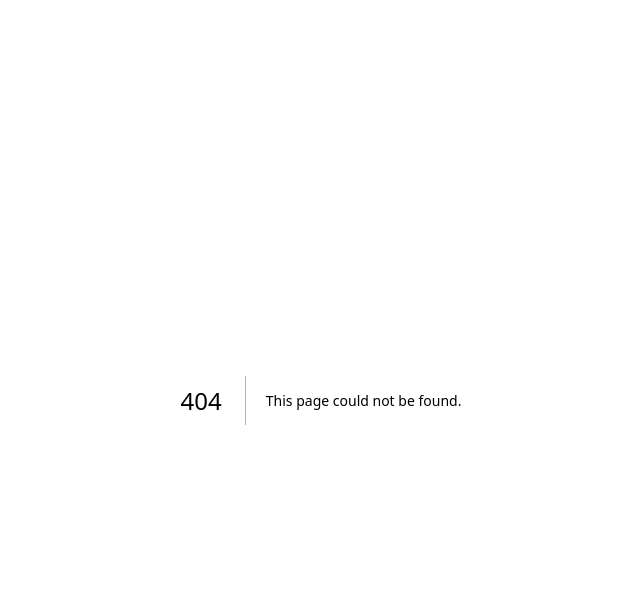
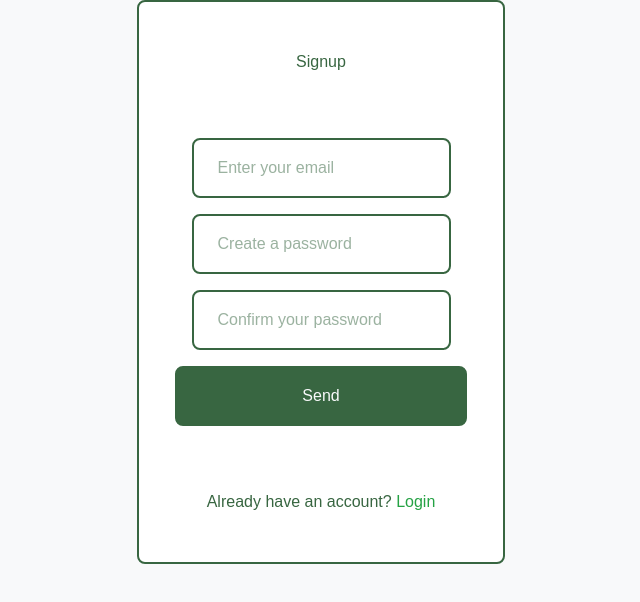
Before and after one commit to lewis-boy/trashcan, a Next.js app: page /signup in a window 1280 px wide. Before the commit this address had no page. Shown: the top 602 px of the page, without its empty margins (319-959 px from the left). Built offline with nearby package versions, Linux system fonts and the light colour scheme.

Commit message:
added barebones for the signup page, Must manually enter route

```diff
--- /dev/null
+++ b/app/actions.js
@@ -0,0 +1,12 @@
+"use server"
+
+export async function submitContactForm(previousState, formData) {
+  await new Promise((resolve) => setTimeout(resolve, 2000))
+
+  const email = formData.get("email")
+  const password = formData.get("password")
+  const confirmPassword = formData.get("confirmPassword")
+  console.log(email, password, confirmPassword)
+
+  return "Error: you didnt include anime"
+}
--- /dev/null
+++ b/app/login/page.js
@@ -0,0 +1,5 @@
+import React from "react"
+
+export default function Login() {
+  return <div>login</div>
+}
--- /dev/null
+++ b/app/signup/page.js
@@ -0,0 +1,56 @@
+"use client"
+import React from "react"
+import { submitContactForm } from "../actions"
+import { useActionState } from "react"
+
+export default function Signup() {
+  const [error, action, isLoading] = useActionState(submitContactForm, "")
+
+  return (
+    <form className="w-[368px] flex flex-col items-center justify-center gap-[1rem] my-0 mx-auto border-2 border-solid border-[var(--primary-color)] bg-[var(--bg-color)] rounded-lg">
+      <h2 className="py-[3rem] px-[1rem]">Signup</h2>
+      <input
+        type="email"
+        id="email"
+        name="email"
+        required
+        placeholder="Enter your email"
+        className="border-2 border-solid border-[var(--primary-color)] rounded-lg py-[1rem] px-[1.5rem] form-input"
+      />
+      <input
+        type="password"
+        id="password"
+        name="password"
+        required
+        placeholder="Create a password"
+        className="border-2 border-solid border-[var(--primary-color)] rounded-lg py-[1rem] px-[1.5rem] form-input"
+      />
+      <input
+        type="password"
+        id="confirmPassword"
+        name="confirmPassword"
+        required
+        placeholder="Confirm your password"
+        className="border-2 border-solid border-[var(--primary-color)] rounded-lg py-[1rem] px-[1.5rem] form-input"
+      />
+      <button
+        type="submit"
+        className="border-2 border-solid border-[var(--primary-color)] rounded-lg py-[1rem] px-[2rem] w-[80%] bg-[var(--primary-color)] text-[var(--secondary-color)] form-input"
+      >
+        {isLoading ? "Sending..." : "Send"}
+      </button>
+
+      {error && <p className="text-red-600 text-sm">{error}</p>}
+
+      <p className="py-[3rem] px-[1rem]">
+        Already have an account?{" "}
+        <a
+          href="/login"
+          className="text-[var(--highlight-color)]"
+        >
+          Login
+        </a>
+      </p>
+    </form>
+  )
+}
--- a/package.json
+++ b/package.json
@@ -15,6 +15,9 @@
   },
   "devDependencies": {
     "@tailwindcss/postcss": "^4",
-    "tailwindcss": "^4.0.12"
+    "@types/node": "22.13.10",
+    "@types/react": "19.0.12",
+    "tailwindcss": "^4.0.12",
+    "typescript": "5.8.2"
   }
 }
```
Also changed, not shown: tsconfig.json (added, +35 -0 lines), next-env.d.ts (added), 1 other file (tests, documents, lock files or other folders).
